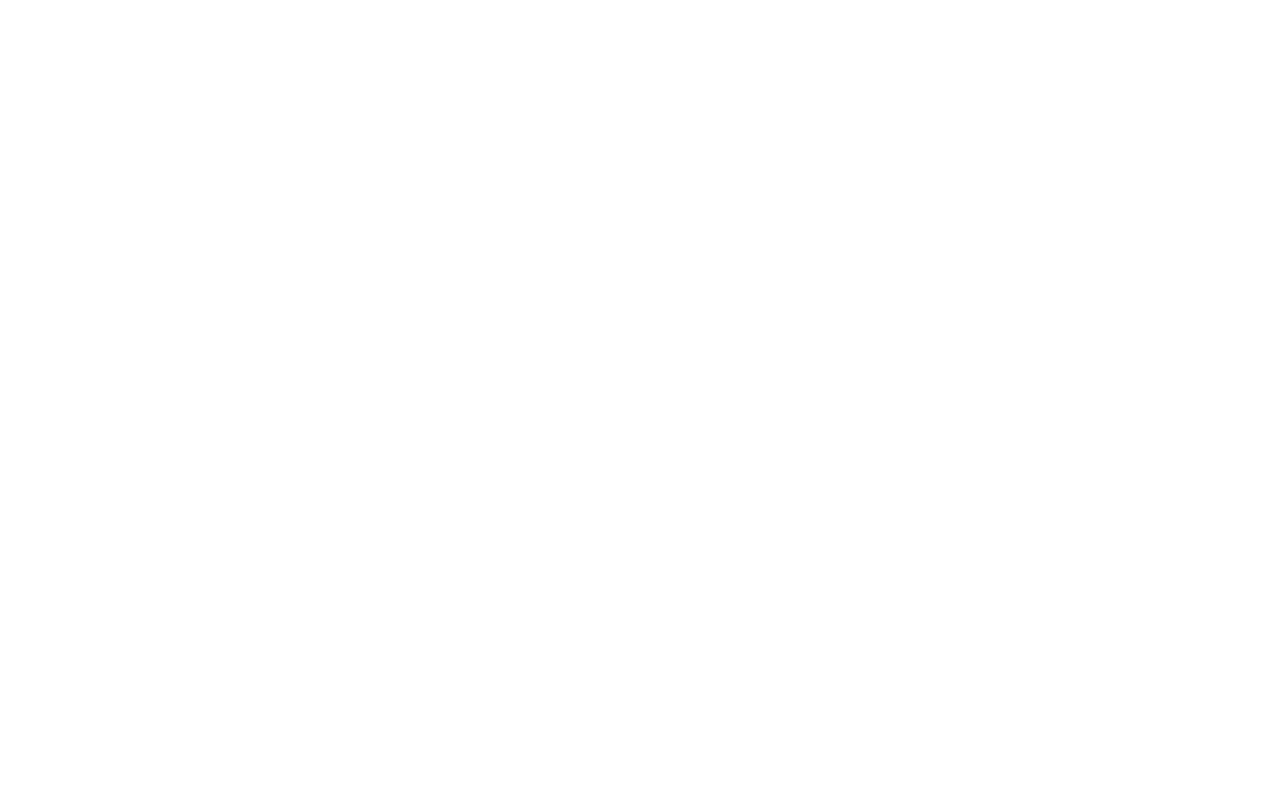
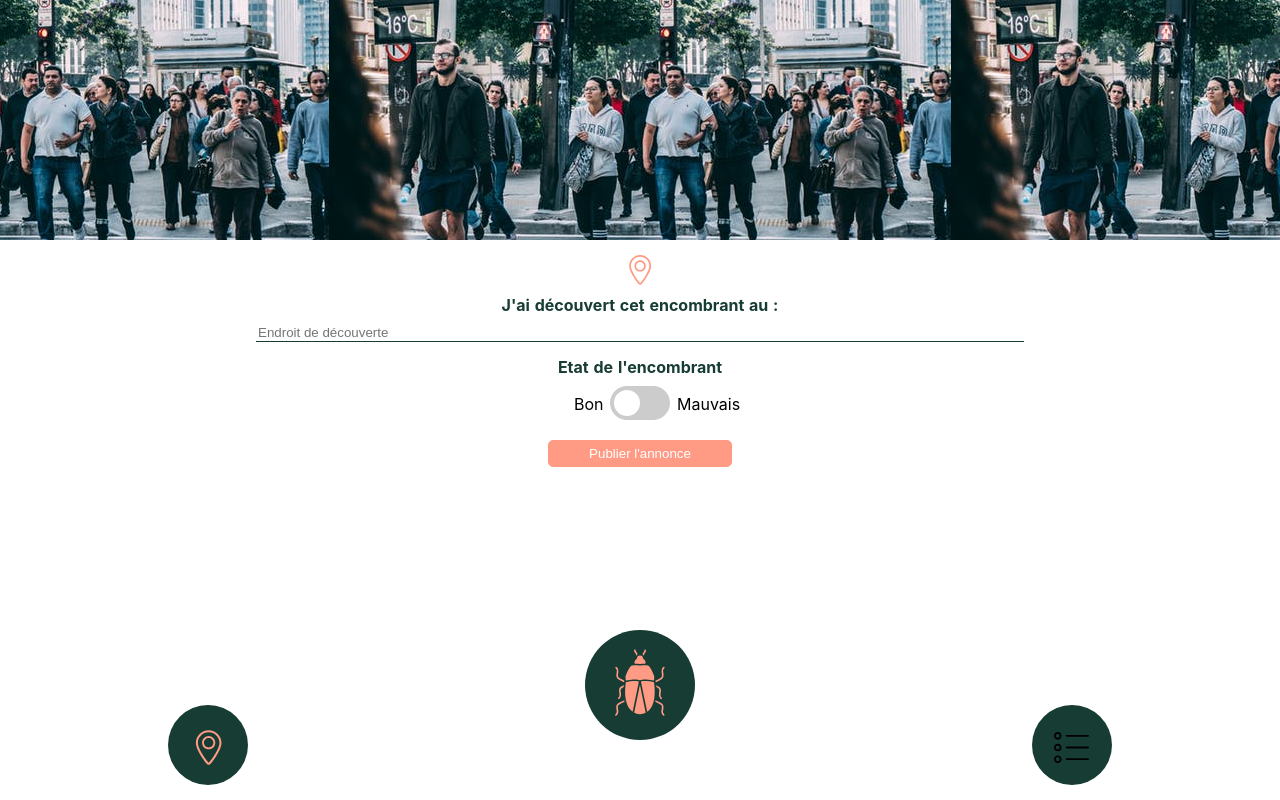
Before and after one commit to Thomsath/hackathon, a Nuxt app: page /add-waste in a window 1280 px wide. Before the commit this address had no page. Built offline with nearby package versions, Linux system fonts and the light colour scheme.

Commit message:
Adding add new waste + links navbar

```diff
--- a/assets/css/style.css
+++ b/assets/css/style.css
@@ -36,6 +36,13 @@
 	position:absolute;
 	bottom: 75px;
 }
+label.nav__link.nav__link--label {
+    padding-bottom: 26px;
+}
+
+.nav__link--label img {
+	width: 50px;
+}
 
 .nav__link:not(:nth-child(2)) {
 	height: 80px;
@@ -43,8 +50,8 @@
 }
 
 .nav__link:nth-child(2) {
-	width: 120px;
-	height: 120px
+	width: 110px;
+	height: 110px
 }
 
 .nav__link {
@@ -90,3 +97,120 @@
 .map {
 	z-index: 1;
 }
+
+/* ADDWASTE */
+
+.picture__container {
+	background-image: url('../img/people.jpeg');
+	height: 30vh;
+	background-image: cover;
+	background-position: center;
+	width: 100%;
+}
+.form__addWaste {
+	display: flex;
+	flex-direction: column;
+	align-items: center;
+	padding-top: 15px;
+}
+
+.form__addWaste--address {
+	border-top: none;
+	border-right: none;
+	border-left: none;
+	border-bottom: 1px solid #173C34;
+	width: 60%;
+}
+.form__addWaste--submit {
+	border-radius: 5px;
+	background-color: #ff9b85;
+	border: 1px solid #ff9b85;
+	padding: 5px 40px 5px 40px;
+	color: white;
+}
+input.form__addWaste--address {
+	margin-bottom: 15px;
+	padding-top: 10px;
+}
+
+.form__addWaste--submit {
+	margin-top: 20px;
+}
+
+.form__addWaste--locationPicto {
+	width: 30px;
+	padding-bottom: 10px;
+}
+
+.form__addWaste--label {
+	color: #173C34;
+}
+
+.switch {
+  position: relative;
+  display: inline-block;
+  width: 60px;
+  height: 34px;
+  margin-top: 9px;
+}
+.switch input {
+  opacity: 0;
+  width: 0;
+  height: 0;
+}
+
+.slider {
+  position: absolute;
+  cursor: pointer;
+  top: 0;
+  left: 0;
+  right: 0;
+  bottom: 0;
+  background-color: #ccc;
+  -webkit-transition: .4s;
+  transition: .4s;
+}
+.slider:before {
+  position: absolute;
+  content: "";
+  height: 26px;
+  width: 26px;
+  left: 4px;
+  bottom: 4px;
+  background-color: white;
+  -webkit-transition: .4s;
+  transition: .4s;
+}
+
+input:checked + .slider {
+  background-color: #2196F3;
+}
+input:focus + .slider {
+  box-shadow: 0 0 1px #2196F3;
+}
+
+input:checked + .slider:before {
+  -webkit-transform: translateX(26px);
+  -ms-transform: translateX(26px);
+  transform: translateX(26px);
+}
+.slider.round {
+  border-radius: 34px;
+}
+.slider.round:before {
+  border-radius: 50%;
+}
+
+.form__addWaste--spanReusable {
+	display: block;
+	right: 36px;
+    top: 8px;
+    position: relative;
+}
+
+.form__addWaste--spanNReusable {
+	display: block;
+    left: 67px;
+    bottom: 32px;
+    position: relative;
+}
--- /dev/null
+++ b/components/AddWaste.vue
@@ -0,0 +1,27 @@
+<template>
+	<div class="addWaste">
+
+		<div class="picture__container">
+
+		</div>
+
+		<form action="" class="form__addWaste">
+
+			<img src="~assets/img/location.svg" alt="Pictogramme de localisation" class="form__addWaste--locationPicto">
+			<label class="form__addWaste--label" for="form__addWaste--address"><b>J'ai découvert cet encombrant au :</b></label>
+			<input type="text" class="form__addWaste--address" id="form__addWaste--address" placeholder="Endroit de découverte">
+
+			<label class="form__addWaste--label" for="form__addWaste--reusable"><b>Etat de l'encombrant</b></label>
+			<label class="switch">
+				<span class="form__addWaste--spanReusable">Bon</span>
+				<input type="checkbox" class="form__addWaste--reusable">
+
+				<span class="slider round"></span>
+				<span class="form__addWaste--spanNReusable">Mauvais</span>
+			</label>
+
+			<input type="submit" class="form__addWaste--submit" value="Publier l'annonce">
+		</form>
+	</div>
+
+</template>
--- /dev/null
+++ b/components/ShowNavbar.vue
@@ -0,0 +1,16 @@
+<template>
+    <div>
+      <div class="navbar">
+        <a href="/" class="nav__link nav__link--left"><img class="nav__logo"src="~assets/img/location.svg"></a>
+
+          <label class="nav__link nav__link--label">
+        <a href="add-waste">
+            <img src="~assets/img/logo_rose_plein.svg">
+            <input type="file" name="pic" class="nav__link nav__link--middle" accept="image/location.svg*">
+        </a>
+          </label>
+        <a href="list-waste" class="nav__link nav__link--right"><img class="nav__logo" src="~assets/img/list.svg"></a>
+      </navbar>
+    </div>
+  </div>
+</template>
--- /dev/null
+++ b/pages/add-waste.vue
@@ -0,0 +1,33 @@
+<template>
+  <main>
+    <add-waste />
+
+    <custom-navbar />
+  </main>
+</template>
+
+
+<script>
+  import AddWaste from '~/components/AddWaste.vue'
+  import CustomNavbar from '~/components/ShowNavbar.vue'
+
+  export default {
+    components: {AddWaste, CustomNavbar},
+    data () {
+    },
+    mounted () {
+      if (!window.navigator) {
+        this.online = false
+        return
+      }
+      this.online = Boolean(window.navigator.onLine)
+      window.addEventListener('offline', this._toggleNetworkStatus)
+      window.addEventListener('online', this._toggleNetworkStatus)
+    },
+    methods: {
+    }
+  }
+</script>
+<style>
+
+</style>
--- /dev/null
+++ b/pages/navbar.vue
@@ -0,0 +1,38 @@
+<template>
+  <main>
+    <custom-navbar />
+  </main>
+</template>
+
+<script>
+  import CustomNavbar from '~/components/ShowNavbar.vue'
+  import SplashScreen from '~/components/SplashScreen.vue'
+
+  export default {
+    components: {CustomNavbar},
+    data () {
+      return {
+        online: true
+      }
+    },
+    mounted () {
+      if (!window.navigator) {
+        this.online = false
+        return
+      }
+      this.online = Boolean(window.navigator.onLine)
+      window.addEventListener('offline', this._toggleNetworkStatus)
+      window.addEventListener('online', this._toggleNetworkStatus)
+
+    },
+    methods: {
+      _toggleNetworkStatus ({ type }) {
+        this.online = type === 'online'
+      }
+    },
+    destroyed () {
+      window.removeEventListener('offline', this._toggleNetworkStatus)
+      window.removeEventListener('online', this._toggleNetworkStatus)
+    }
+  }
+</script>
```
Also changed, not shown: assets/img/logo_rose_plein.svg (added), assets/img/people.jpeg (added).
